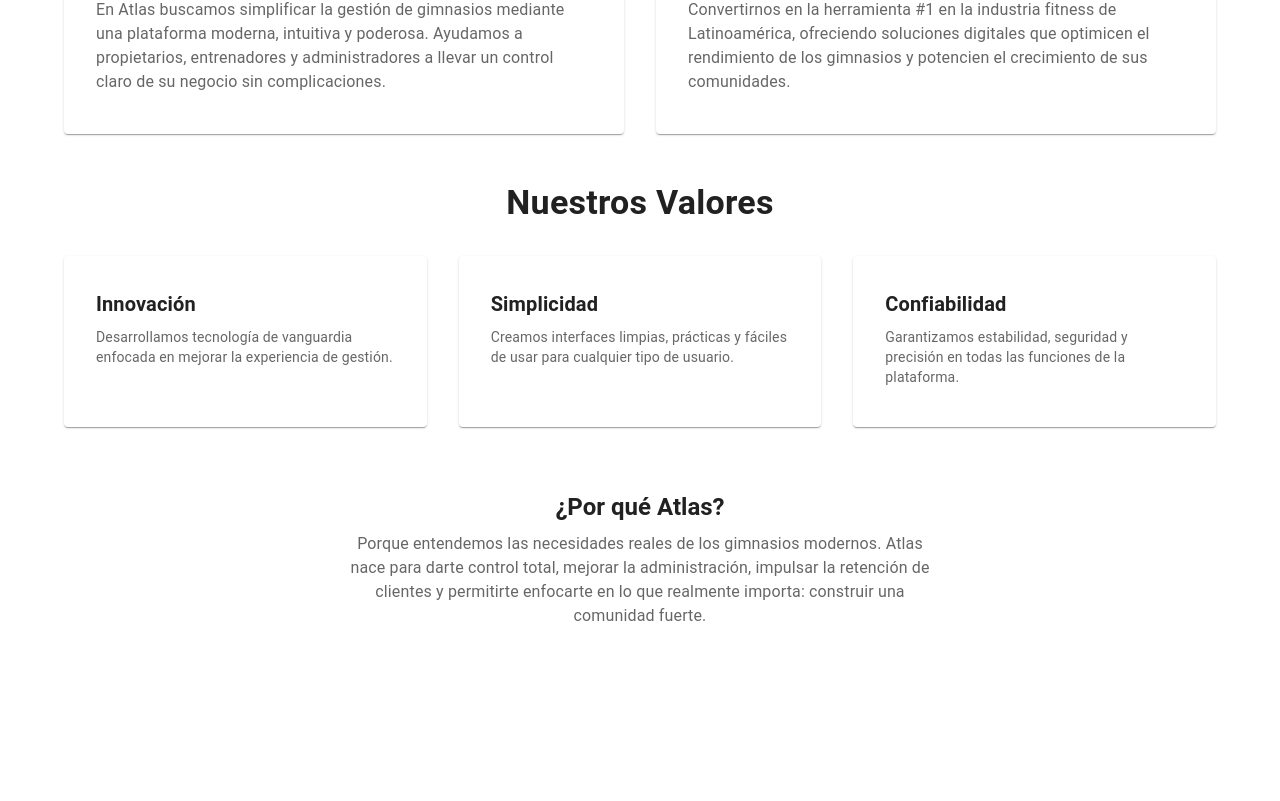
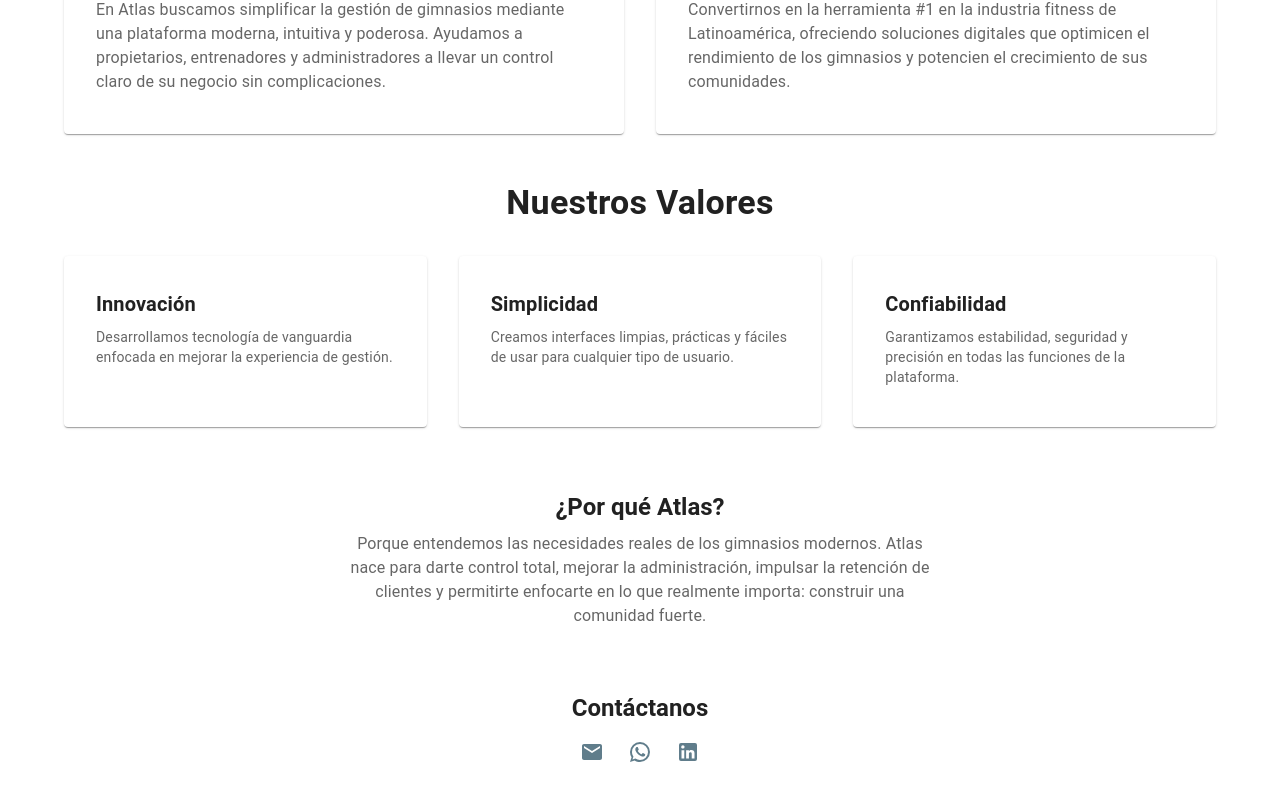
Before and after one commit to ldvsqz/atlas-gym-partner, a React (Vite) app: page /aboutus in a window 1280 px wide. Shown: the part 339-1140 px from the top of the page. Before the commit the page ends 1075 px from the top, so only its background shows below. Built offline with nearby package versions, Linux system fonts and the light colour scheme; no server answers; sample sign-in values are in the browser's storage.

Commit message:
version fix, contact added, deployment fix

```diff
--- a/package.json
+++ b/package.json
@@ -1,7 +1,7 @@
 {
   "name": "atlas-gym-partner",
   "private": true,
-  "version": "0.0.11",
+  "version": "0.0.12",
   "type": "module",
   "scripts": {
     "dev": "vite",
--- a/src/App.jsx
+++ b/src/App.jsx
@@ -43,7 +43,6 @@ function App() {
   const version = packageInfo.version;
   const getMenu = (header = "Atlas") => (<Menu header={header} version={version} toggleThemeMode={toggleThemeMode} themeMode={themeMode} />);
 
-
   return (
     <ThemeProvider theme={theme}>
       <CssBaseline />
--- a/src/Components/Menu/Menu.jsx
+++ b/src/Components/Menu/Menu.jsx
@@ -31,7 +31,7 @@ import "./Menu.css";
 
 
 
-function Menu({ header, toggleThemeMode, themeMode }) {
+function Menu({ header, version, toggleThemeMode, themeMode }) {
   const [uid, setUid] = useState(localStorage.getItem("UID"))
   const [currentRol, setRol] = useState(localStorage.getItem("ROL"));
   const [showMenu, setMenu] = useState(false);
--- a/src/Pages/Aboutus/Aboutus.jsx
+++ b/src/Pages/Aboutus/Aboutus.jsx
@@ -1,7 +1,19 @@
 import React from "react";
 import { Container, Typography, Box, Grid, Card, CardContent } from "@mui/material";
+import WhatsAppIcon from "@mui/icons-material/WhatsApp";
+import LinkedInIcon from "@mui/icons-material/LinkedIn";
+import { Stack, IconButton, Tooltip } from '@mui/material';
+import EmailIcon from '@mui/icons-material/Email';
+import PersonIcon from '@mui/icons-material/Person';
 
 export default function AboutUs({ menu }) {
+    const contactData = [
+        { icon: <EmailIcon />, label: 'ldvas24@gmail.com', url: 'mailto:ldvas24@gmail.com' },
+        { icon: <WhatsAppIcon />, label: '+506 86221624', url: 'https://wa.me/50686221624' },
+        { icon: <LinkedInIcon />, label: 'LinkedIn Profile', url: 'https://www.linkedin.com/in/davidvas24/' },
+    ];
+
+
     return (
         <div style={{ paddingBottom: '60px' }}>
             {menu}
@@ -103,7 +115,7 @@ export default function AboutUs({ menu }) {
                 </Box>
 
                 {/* Final Message */}
-                <Box textAlign="center" mt={8}>
+                <Box textAlign="center" mt={8} mb={8}>
                     <Typography variant="h5" fontWeight="bold" gutterBottom>
                         ¿Por qué Atlas?
                     </Typography>
@@ -114,6 +126,33 @@ export default function AboutUs({ menu }) {
                         construir una comunidad fuerte.
                     </Typography>
                 </Box>
+
+                {/* Contact Section */}
+                <Box textAlign="center" mt={8} mb={8}>
+                    <Typography variant="h5" fontWeight="bold" gutterBottom>
+                        Contáctanos
+                    </Typography>
+                    <Stack direction="row"
+                        spacing={1}
+                        justifyContent="center" // Centers the icons horizontally
+                        alignItems="center"     // Centers them vertically
+                        sx={{ width: '100%' }}>
+
+                        {contactData.map((item, index) => (
+                            <Tooltip key={index} title={item.label} arrow>
+                                <IconButton
+                                    component="a"
+                                    href={item.url}
+                                    target="_blank"
+                                    rel="noopener noreferrer"
+                                    color="primary"
+                                >
+                                    {item.icon}
+                                </IconButton>
+                            </Tooltip>
+                        ))}
+                    </Stack>
+                </Box>
             </Container>
         </div>
     );
--- a/src/Pages/Login/Login.jsx
+++ b/src/Pages/Login/Login.jsx
@@ -23,9 +23,9 @@ function Login() {
 
   useEffect(() => {
     if (user) {
+      setLoadingCircle(true);
       UserService.get(user.uid).then(userData => {
         if (!!userData) {
-          setLoadingCircle(true);
           const uid = user.uid;
           localStorage.setItem('UID', uid);
           localStorage.setItem('ROL', userData.rol);
@@ -61,7 +61,6 @@ function Login() {
           <TextField
             label="Correo electrocnico"
             type="email"
-            placeholder="Correo electrocnico"
             fullWidth
             margin="normal"
             value={email}
@@ -69,7 +68,6 @@ function Login() {
           />
           <TextField
             label="Contraseña"
-            placeholder="Contraseña"
             fullWidth
             type="password"
             value={password}
```
Also changed, not shown: firebase.json.
